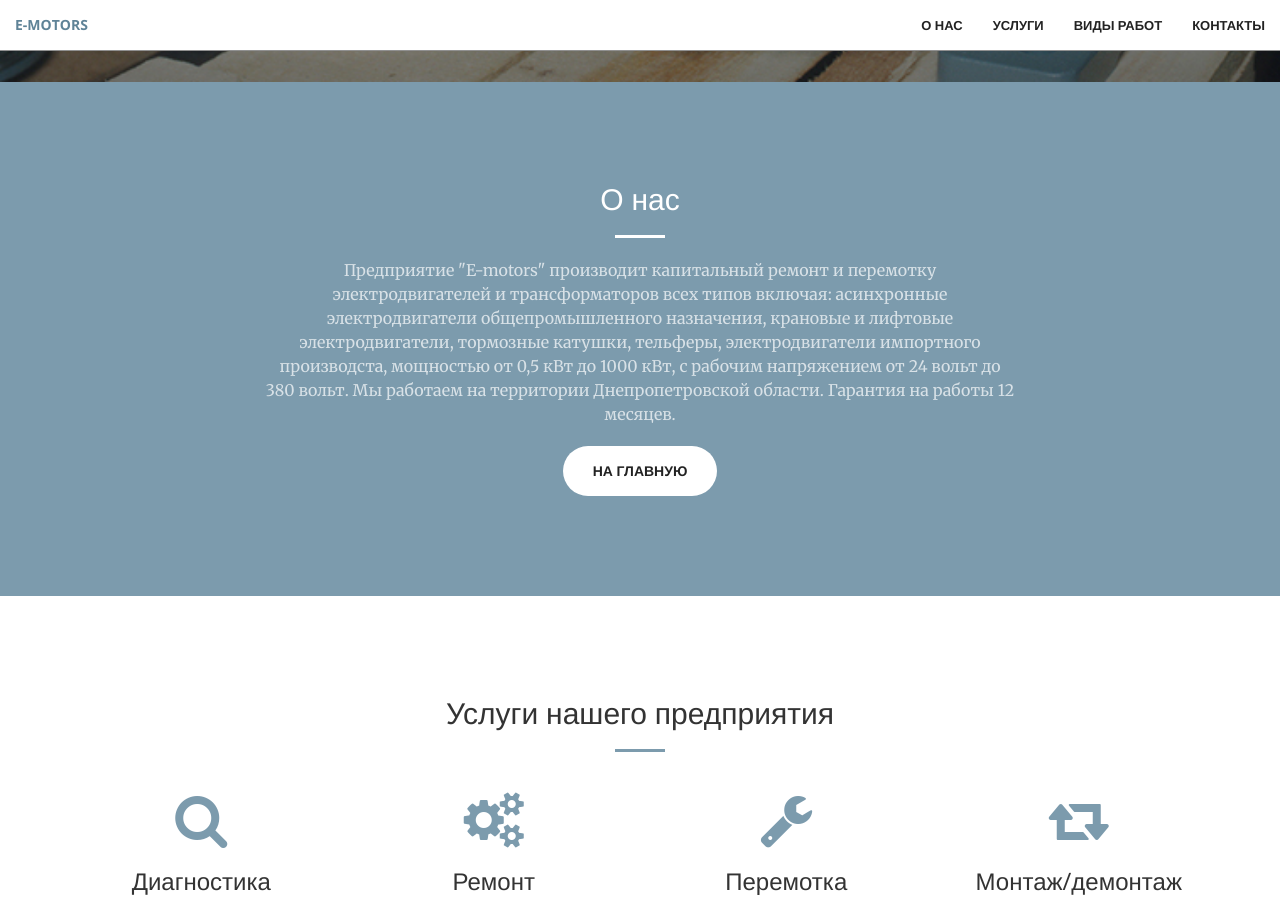
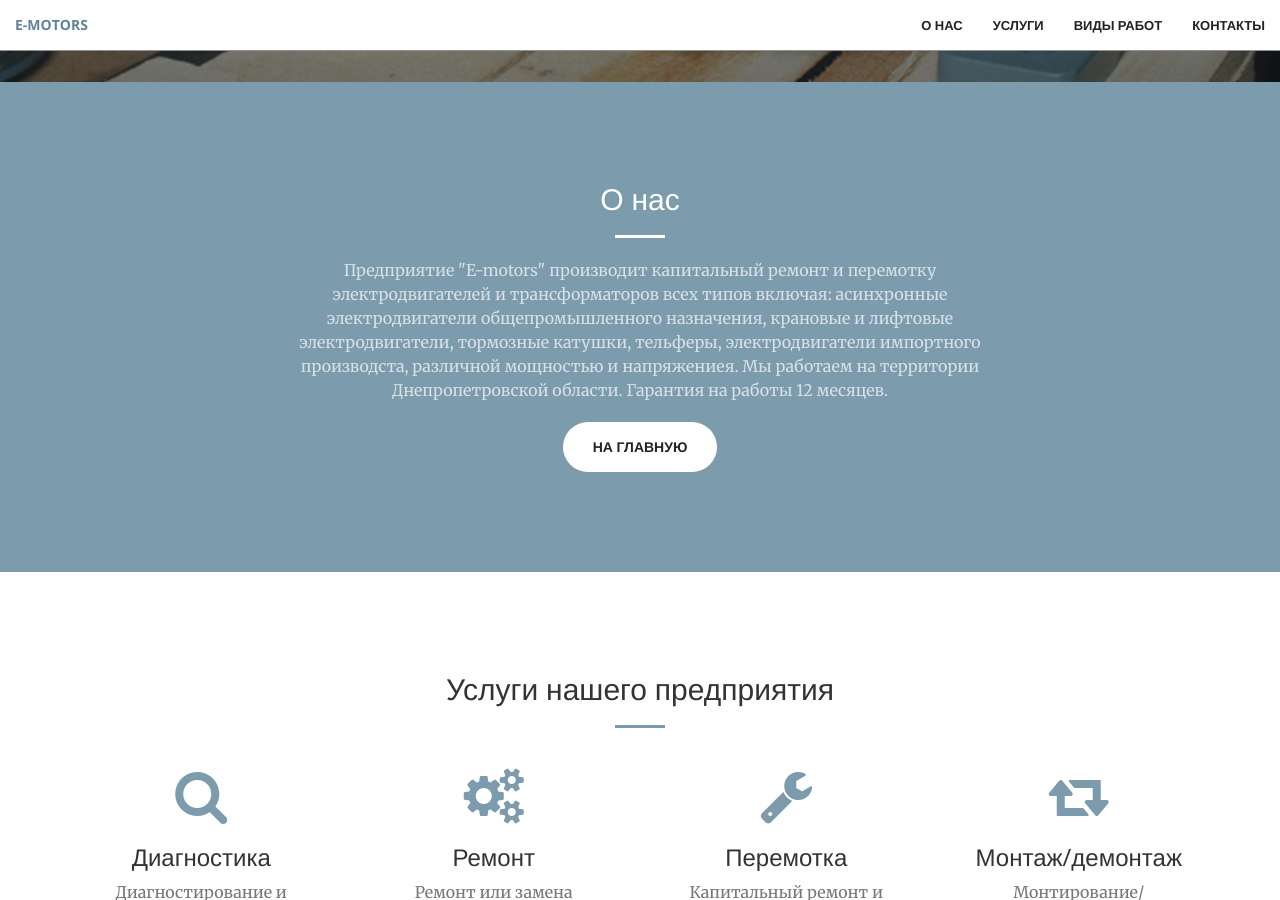
Before and after one commit to Magnum800/e-motors, a Jekyll site: the page built from index.html, in a window 1280 px wide and 900 px high, scrolled down 818 px. Built offline with Jekyll 4.4.1, drawn with Linux system fonts in a browser that asks for light colours.

Commit message:
Update call-to-action.html

```diff
--- a/_includes/call-to-action.html
+++ b/_includes/call-to-action.html
@@ -5,7 +5,7 @@
                 <h2 class="section-heading">О нас</h2>
                 <hr class="light">
                 <p class="text-faded">Предприятие "E-motors" производит капитальный ремонт и перемотку электродвигателей и трансформаторов всех типов включая:
-                асинхронные электродвигатели общепромышленного назначения, крановые и лифтовые электродвигатели, тормозные катушки, тельферы, электродвигатели импортного производста, мощностью от 0,5 кВт до 1000 кВт, с рабочим напряжением от 24 вольт до 380 вольт.
+                асинхронные электродвигатели общепромышленного назначения, крановые и лифтовые электродвигатели, тормозные катушки, тельферы, электродвигатели импортного производста, различной мощностью и напряжениея.
                 Мы работаем на территории Днепропетровской области.
                 Гарантия на работы 12 месяцев.</p>
                 <a href="#" class="btn btn-default btn-xl">На главную</a>
```
